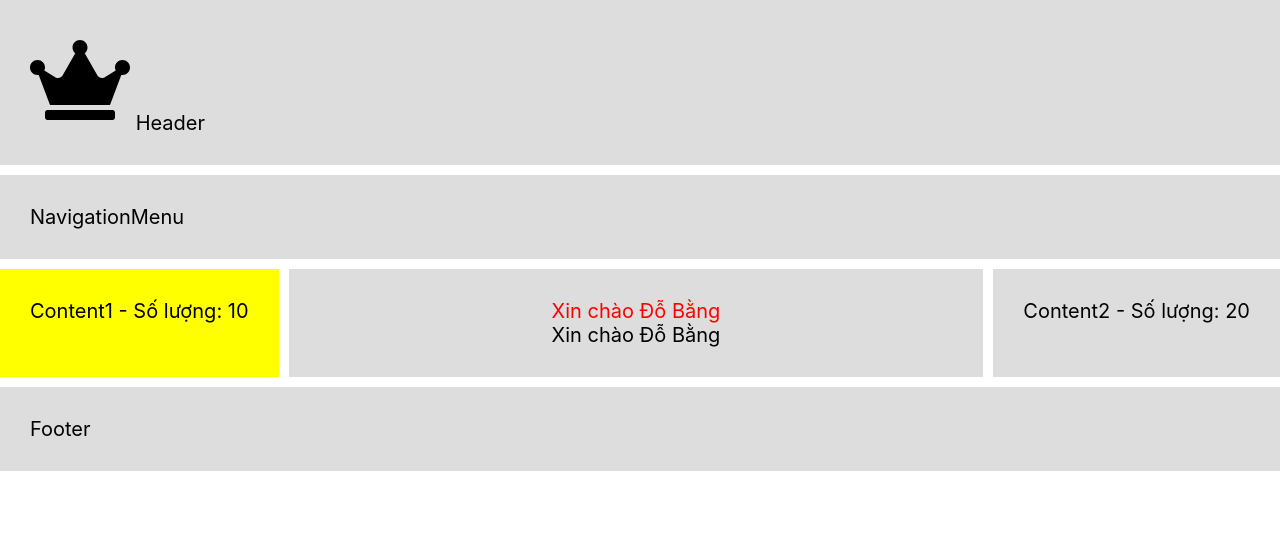
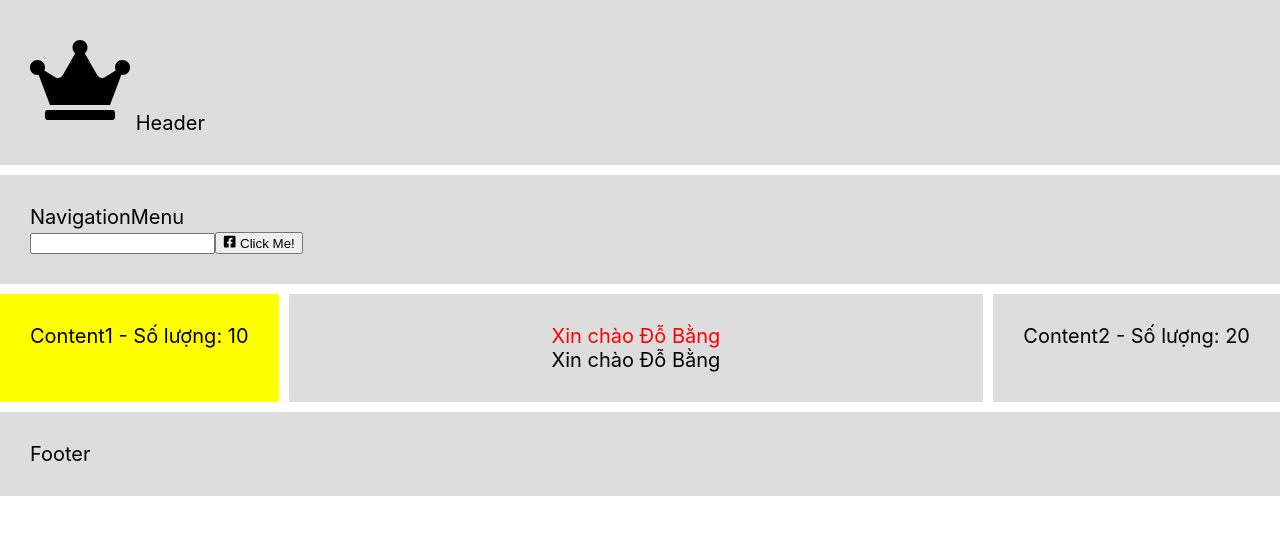
Before and after one commit to Bangdx1412/hocReactjs, a React (Create React App) app: page / in a window 1280 px wide. Shown: the top 534 px of the page. Built offline with nearby package versions, Linux system fonts and the light colour scheme.

Commit message:
Event trong reactjs

```diff
--- a/src/App.css
+++ b/src/App.css
@@ -17,3 +17,10 @@
   margin-right: 10px;
   text-align: center;
 }
+.acitve{
+    outline: none; /* ❌ Tắt outline (không nên trừ khi có style thay thế) */
+  border: 1px solid #ccc; /* viền thật (chiếm không gian) */
+}
+.thaymaune{
+outline: 2px solid blue; /* ✅ Tùy chỉnh viền khi focus */
+}
--- a/src/components/NavigationMenu/index.js
+++ b/src/components/NavigationMenu/index.js
@@ -1,8 +1,44 @@
-function NavigationMenu(){
-    return (
-        <>
-             <div className="box">NavigationMenu</div>
-        </>
-    )
+import { FaFacebookSquare } from "react-icons/fa";
+function NavigationMenu() {
+  const handleClick = (e) => {
+    console.log("🚀 ~ handleClick ~ e:", e);
+    console.log("🚀 ~ handleClick ~ Lấy ra event đó:", e.target);
+  };
+  const changeHalde = (e) => {
+    console.log(e.target.value);
+  };
+  const handleFocus = (e) => {
+    e.target.classList.add("thaymaune");
+    console.log(e.target);
+  };
+  const handleBlur = (e) => {
+    e.target.classList.remove("thaymaune");
+  };
+  const hanldeSubmit = (e)=>{
+    // Ngăn chặn sự kiện mặc định
+    e.preventDefault();
+    alert("Gửi lên server " +  e.target[0].value)
+  }
+  return (
+    <>
+      <div className="box">
+        NavigationMenu
+        <form onSubmit={hanldeSubmit}>
+          {/* Sự kiện onChange và Focus*/}
+          <input
+            className="active"
+            type="text"
+            onBlur={handleBlur}
+            onChange={changeHalde}
+            onFocus={handleFocus}
+          />
+          {/* Sự kiện click */}
+          <button onClick={handleClick}>
+            <FaFacebookSquare></FaFacebookSquare> Click Me!
+          </button>
+        </form>
+      </div>
+    </>
+  );
 }
 export default NavigationMenu;
```
